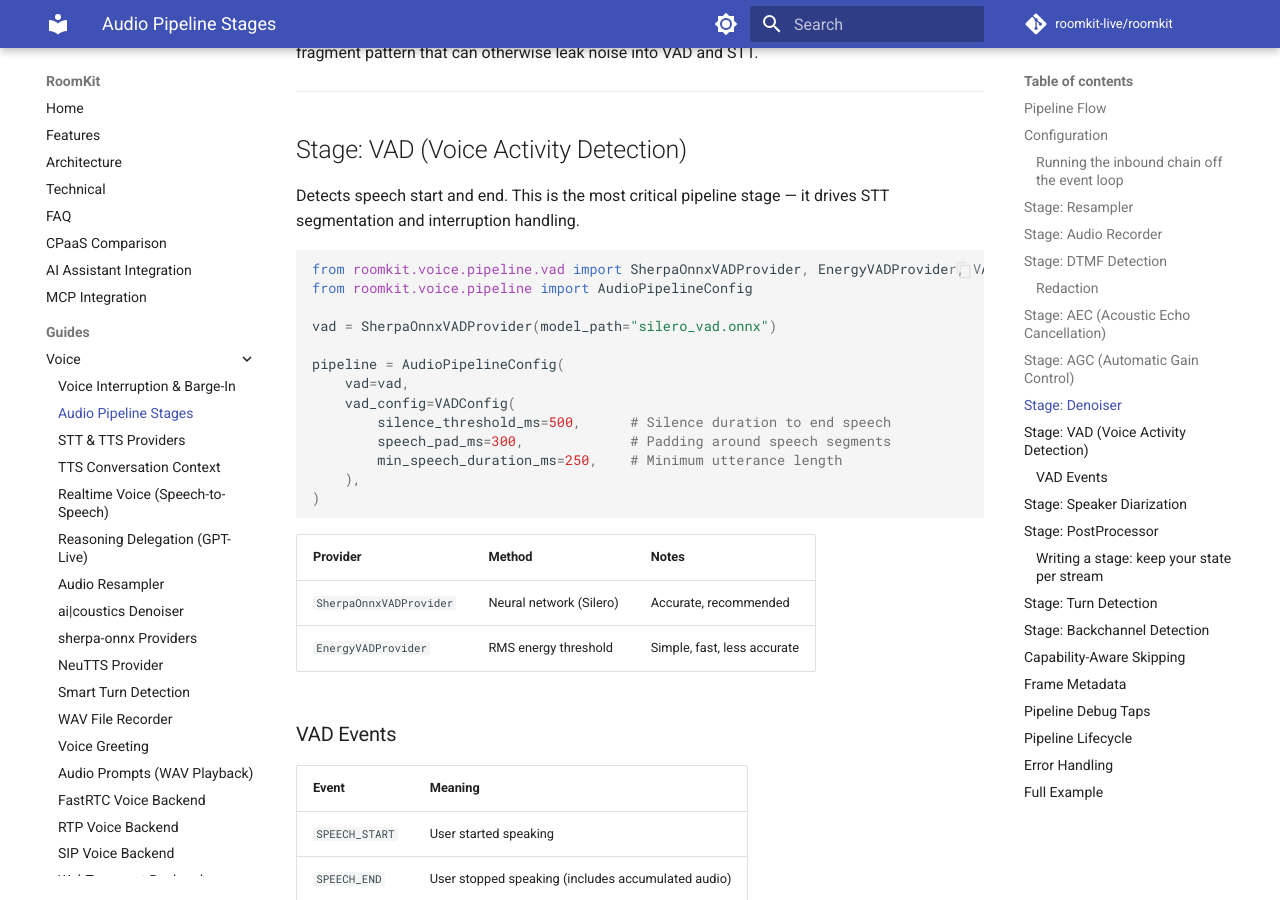
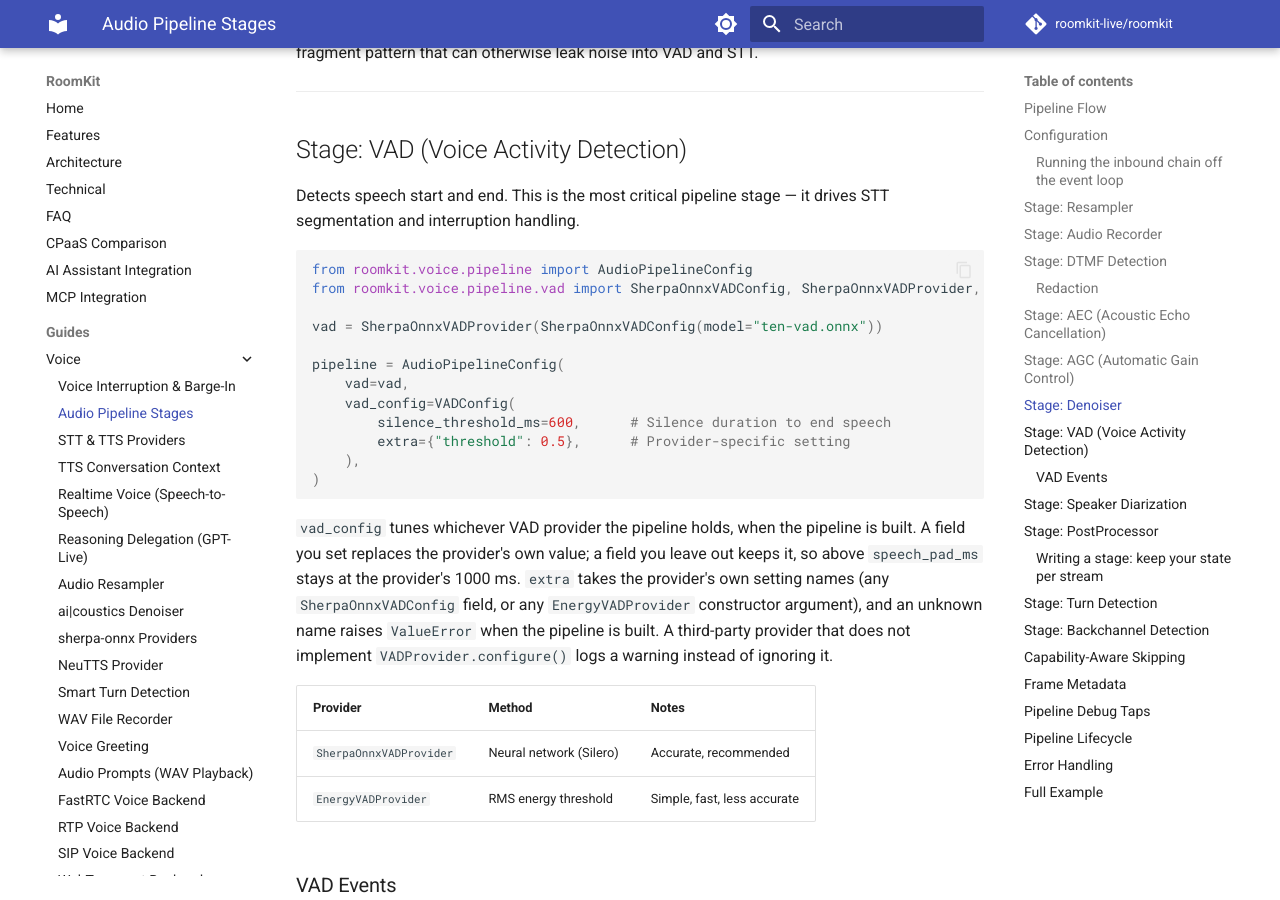
Before and after one commit to roomkit-live/roomkit-docs, an MkDocs documentation site: the page built from docs/guides/audio-pipeline-stages.md, in a window 1280 px wide and 900 px high, scrolled down 7898 px. Built offline with MkDocs 1.6.1 and Material for MkDocs 9.7.7, drawn with Linux system fonts in a browser that asks for light colours; comment, search, counter and statistics services are not loaded; some of the changed text lies outside the part shown.

Commit message:
docs(pipeline): vad_config tunes the VAD provider, real SherpaOnnxVADProvider API (RMK-209)

````diff
--- a/docs/guides/audio-pipeline-stages.md
+++ b/docs/guides/audio-pipeline-stages.md
@@ -329,20 +329,27 @@ that can otherwise leak noise into VAD and STT.
 Detects speech start and end. This is the most critical pipeline stage — it drives STT segmentation and interruption handling.
 
 ```python
-from roomkit.voice.pipeline.vad import SherpaOnnxVADProvider, EnergyVADProvider, VADConfig
 from roomkit.voice.pipeline import AudioPipelineConfig
+from roomkit.voice.pipeline.vad import SherpaOnnxVADConfig, SherpaOnnxVADProvider, VADConfig
 
-vad = SherpaOnnxVADProvider(model_path="silero_vad.onnx")
+vad = SherpaOnnxVADProvider(SherpaOnnxVADConfig(model="ten-vad.onnx"))
 
 pipeline = AudioPipelineConfig(
     vad=vad,
     vad_config=VADConfig(
-        silence_threshold_ms=500,      # Silence duration to end speech
-        speech_pad_ms=300,             # Padding around speech segments
-        min_speech_duration_ms=250,    # Minimum utterance length
+        silence_threshold_ms=600,      # Silence duration to end speech
+        extra={"threshold": 0.5},      # Provider-specific setting
     ),
 )
 ```
+
+`vad_config` tunes whichever VAD provider the pipeline holds, when the pipeline
+is built. A field you set replaces the provider's own value; a field you leave
+out keeps it, so above `speech_pad_ms` stays at the provider's 1000 ms. `extra`
+takes the provider's own setting names (any `SherpaOnnxVADConfig` field, or any
+`EnergyVADProvider` constructor argument), and an unknown name raises
+`ValueError` when the pipeline is built. A third-party provider that does not
+implement `VADProvider.configure()` logs a warning instead of ignoring it.
 
 | Provider | Method | Notes |
 |----------|--------|-------|
@@ -587,10 +594,10 @@ from roomkit.voice.interruption import InterruptionConfig, InterruptionStrategy
 from roomkit.voice.pipeline import AudioPipelineConfig
 from roomkit.voice.pipeline.aec import SpeexAECProvider
 from roomkit.voice.pipeline.denoiser import RNNoiseDenoiserProvider
-from roomkit.voice.pipeline.vad import SherpaOnnxVADProvider, VADConfig
+from roomkit.voice.pipeline.vad import SherpaOnnxVADConfig, SherpaOnnxVADProvider, VADConfig
 
 # Configure stages
-vad = SherpaOnnxVADProvider(model_path="silero_vad.onnx")
+vad = SherpaOnnxVADProvider(SherpaOnnxVADConfig(model="ten-vad.onnx"))
 aec = SpeexAECProvider(sample_rate=16000, frame_size=320, filter_length=1024)
 denoiser = RNNoiseDenoiserProvider()
 
````
